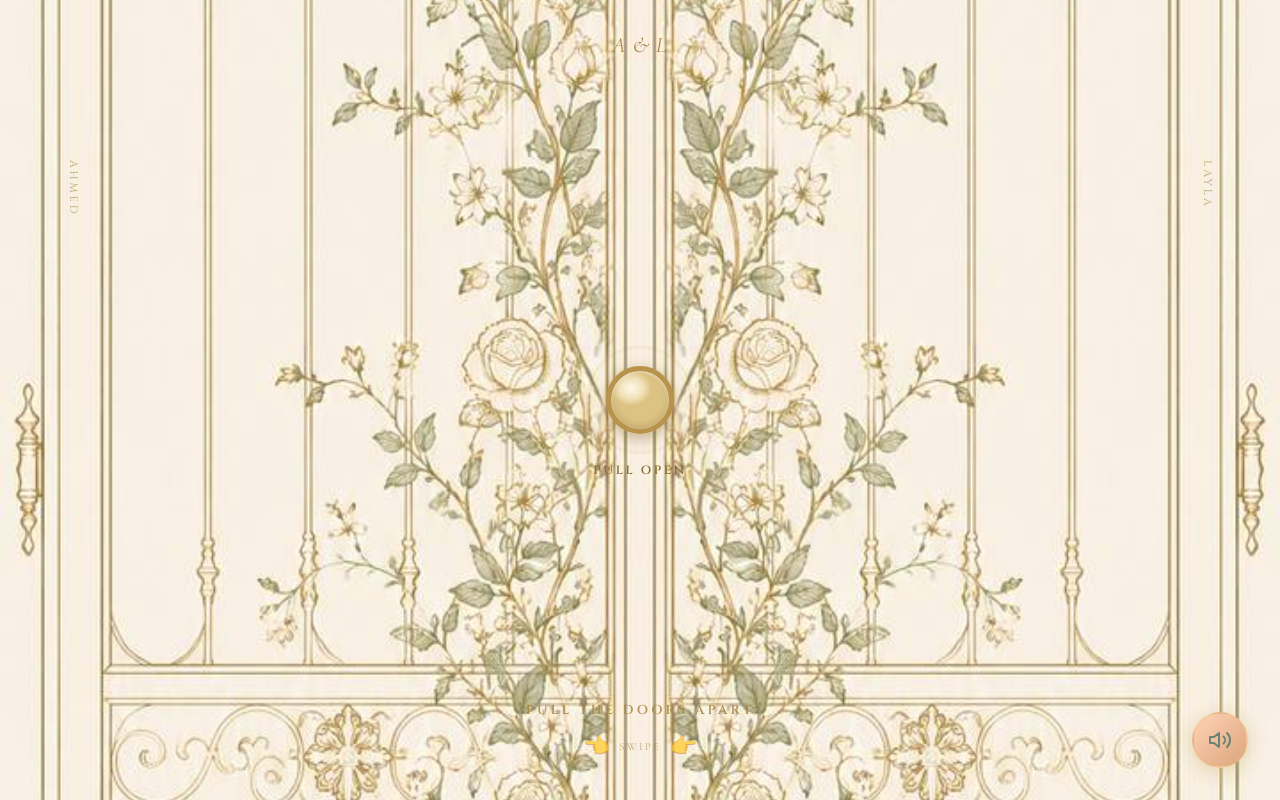
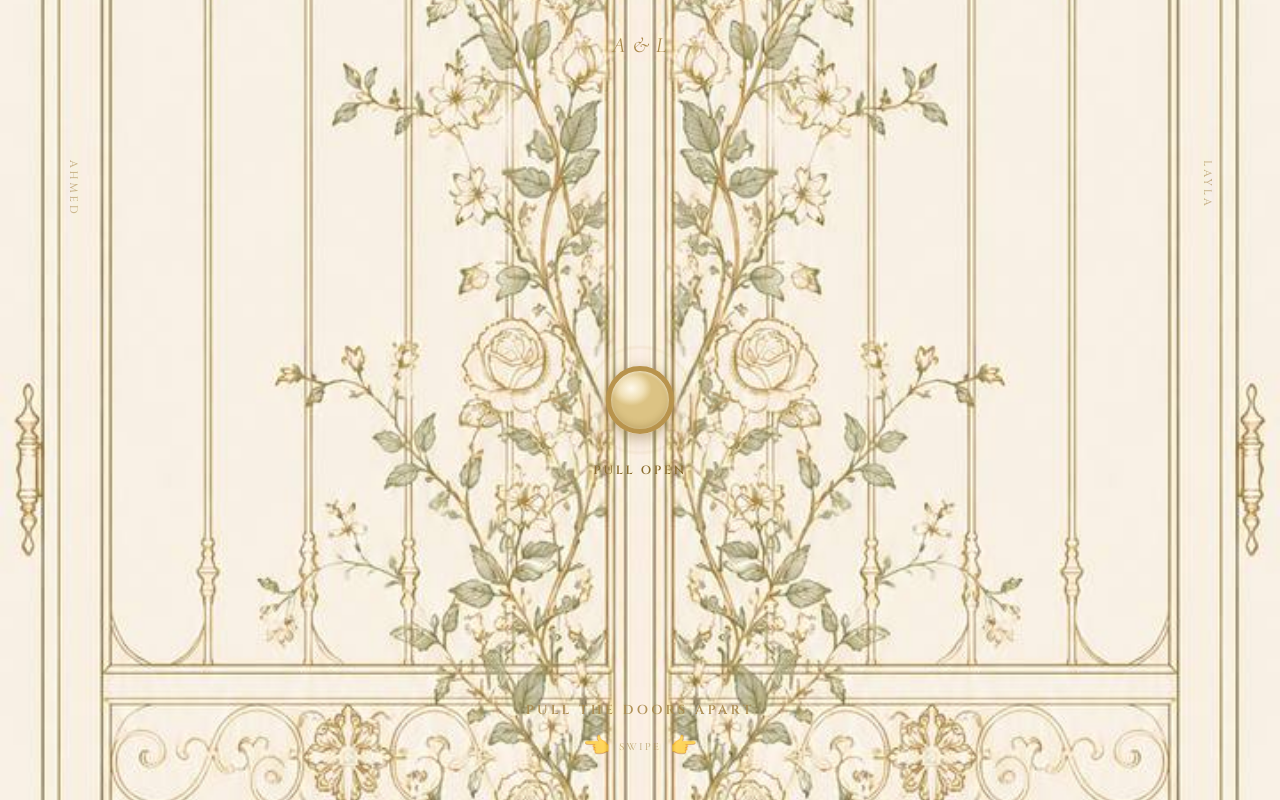
Before and after one commit to AbanoupRefat/da3wa-invitation, a React (Vite) app: page / in a window 1280 px wide. Built offline with nearby package versions, Linux system fonts and the light colour scheme; no server answers; grey boxes are pictures that could not be loaded; a web font is replaced by a local one.

Commit message:
Remove MusicFAB and enforce autoplay

```diff
--- a/src/App.jsx
+++ b/src/App.jsx
@@ -3,7 +3,6 @@ import gsap from 'gsap';
 import { Draggable } from 'gsap/Draggable';
 
 import BackgroundFX from './components/BackgroundFX';
-import MusicFAB from './components/MusicFAB';
 import GrandGates from './pages/GrandGates';
 import RingPage from './pages/RingPage';
 import MonogramPage from './pages/MonogramPage';
@@ -19,13 +18,6 @@ gsap.registerPlugin(Draggable);
 
 // Context for reduced motion preference
 export const MotionContext = createContext({ prefersReducedMotion: false });
-
-// Context for global audio
-export const AudioContext = createContext({
-  isPlaying: false,
-  hasInteracted: false,
-  toggleAudio: () => {},
-});
 
 function App() {
   const [prefersReducedMotion, setPrefersReducedMotion] = useState(false);
@@ -121,8 +113,7 @@ function App() {
 
   return (
     <MotionContext.Provider value={{ prefersReducedMotion }}>
-      <AudioContext.Provider value={{ isPlaying, hasInteracted, toggleAudio }}>
-        <div className="da3wa-app" style={{
+      <div className="da3wa-app" style={{
           overflowY: gatesOpened ? 'auto' : 'hidden',
           height: gatesOpened ? 'auto' : '100dvh'
         }}>
@@ -157,11 +148,7 @@ function App() {
             <VenuePage />
             <RSVPPage />
           </div>
-
-          {/* Floating Action Buttons */}
-          <MusicFAB />
         </div>
-      </AudioContext.Provider>
     </MotionContext.Provider>
   );
 }
--- a/src/components/MusicFAB.css
+++ /dev/null
@@ -1,109 +0,0 @@
-/* ============================================
-   MusicFAB — Floating Action Button
-   ============================================ */
-
-.music-fab {
-  position: fixed;
-  bottom: 2rem;
-  right: 2rem;
-  z-index: 1000;
-  width: 56px;
-  height: 56px;
-  border-radius: 50%;
-  background: linear-gradient(135deg, var(--gold) 0%, var(--gold-dark) 100%);
-  color: var(--bg-dark);
-  display: flex;
-  align-items: center;
-  justify-content: center;
-  box-shadow:
-    0 4px 20px rgba(201, 162, 75, 0.4),
-    0 0 0 0 rgba(201, 162, 75, 0.4);
-  transition: all var(--transition-smooth);
-  cursor: pointer;
-  border: 2px solid rgba(228, 199, 125, 0.3);
-}
-
-.music-fab:hover {
-  transform: scale(1.1);
-  box-shadow:
-    0 6px 30px rgba(201, 162, 75, 0.6),
-    0 0 0 0 rgba(201, 162, 75, 0);
-}
-
-.music-fab:active {
-  transform: scale(0.95);
-}
-
-/* Pulse hint for first-time interaction */
-.music-fab.pulse-hint {
-  animation: fabPulse 2s infinite;
-}
-
-@keyframes fabPulse {
-  0% {
-    box-shadow:
-      0 4px 20px rgba(201, 162, 75, 0.4),
-      0 0 0 0 rgba(201, 162, 75, 0.4);
-  }
-  70% {
-    box-shadow:
-      0 4px 20px rgba(201, 162, 75, 0.4),
-      0 0 0 15px rgba(201, 162, 75, 0);
-  }
-  100% {
-    box-shadow:
-      0 4px 20px rgba(201, 162, 75, 0.4),
-      0 0 0 0 rgba(201, 162, 75, 0);
-  }
-}
-
-.music-fab__icon {
-  display: flex;
-  align-items: center;
-  justify-content: center;
-  width: 24px;
-  height: 24px;
-}
-
-/* --- Equalizer Bars --- */
-.equalizer {
-  display: flex;
-  align-items: flex-end;
-  justify-content: center;
-  gap: 3px;
-  height: 20px;
-}
-
-.bar {
-  display: block;
-  width: 3px;
-  background: var(--bg-dark);
-  border-radius: 2px;
-  animation: equalizerBounce 0.8s ease-in-out infinite alternate;
-}
-
-.bar-1 { height: 8px;  animation-delay: 0s; }
-.bar-2 { height: 16px; animation-delay: 0.2s; }
-.bar-3 { height: 12px; animation-delay: 0.4s; }
-.bar-4 { height: 18px; animation-delay: 0.1s; }
-
-@keyframes equalizerBounce {
-  0%   { height: 4px; }
-  100% { height: 20px; }
-}
-
-/* Playing state glow */
-.music-fab.is-playing {
-  background: linear-gradient(135deg, var(--gold-soft) 0%, var(--gold) 100%);
-  animation: none;
-}
-
-/* Mobile adjustments */
-@media (max-width: 768px) {
-  .music-fab {
-    bottom: 1.5rem;
-    right: 1.5rem;
-    width: 48px;
-    height: 48px;
-  }
-}
--- a/src/components/MusicFAB.jsx
+++ /dev/null
@@ -1,24 +0,0 @@
-import { useContext } from 'react';
-import { AudioContext } from '../App';
-import { FiVolume2, FiVolumeX } from 'react-icons/fi';
-import './MusicFAB.css';
-
-export default function MusicFAB() {
-  const { isPlaying, hasInteracted, toggleAudio } = useContext(AudioContext);
-
-  return (
-    <>
-      <button
-        className={`music-fab ${isPlaying ? 'is-playing' : ''} ${!hasInteracted ? 'pulse-hint' : ''}`}
-        onClick={toggleAudio}
-        aria-label={isPlaying ? 'Pause background music' : 'Play background music'}
-        title={isPlaying ? 'Pause Music' : 'Play Music'}
-        id="music-toggle"
-      >
-        <div className="music-fab__icon">
-          {isPlaying ? <FiVolume2 size={24} /> : <FiVolumeX size={24} />}
-        </div>
-      </button>
-    </>
-  );
-}
```
